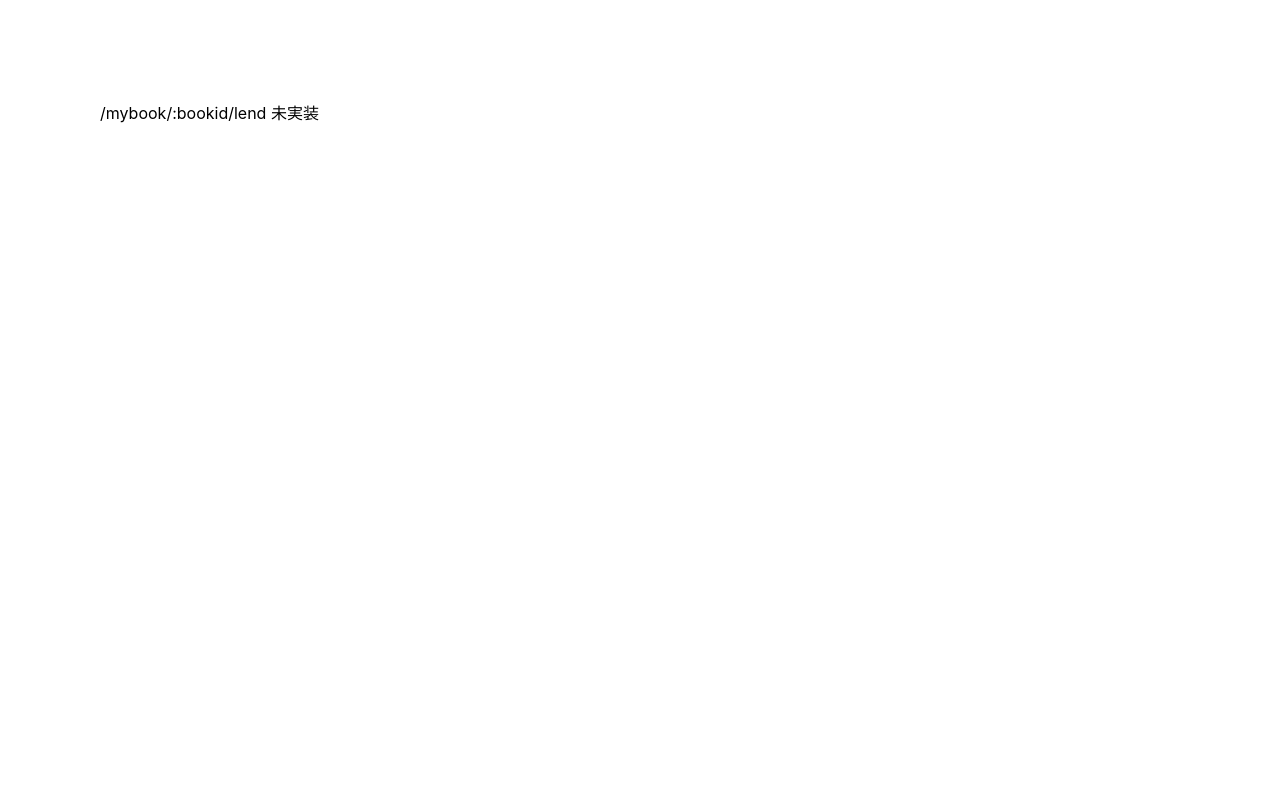
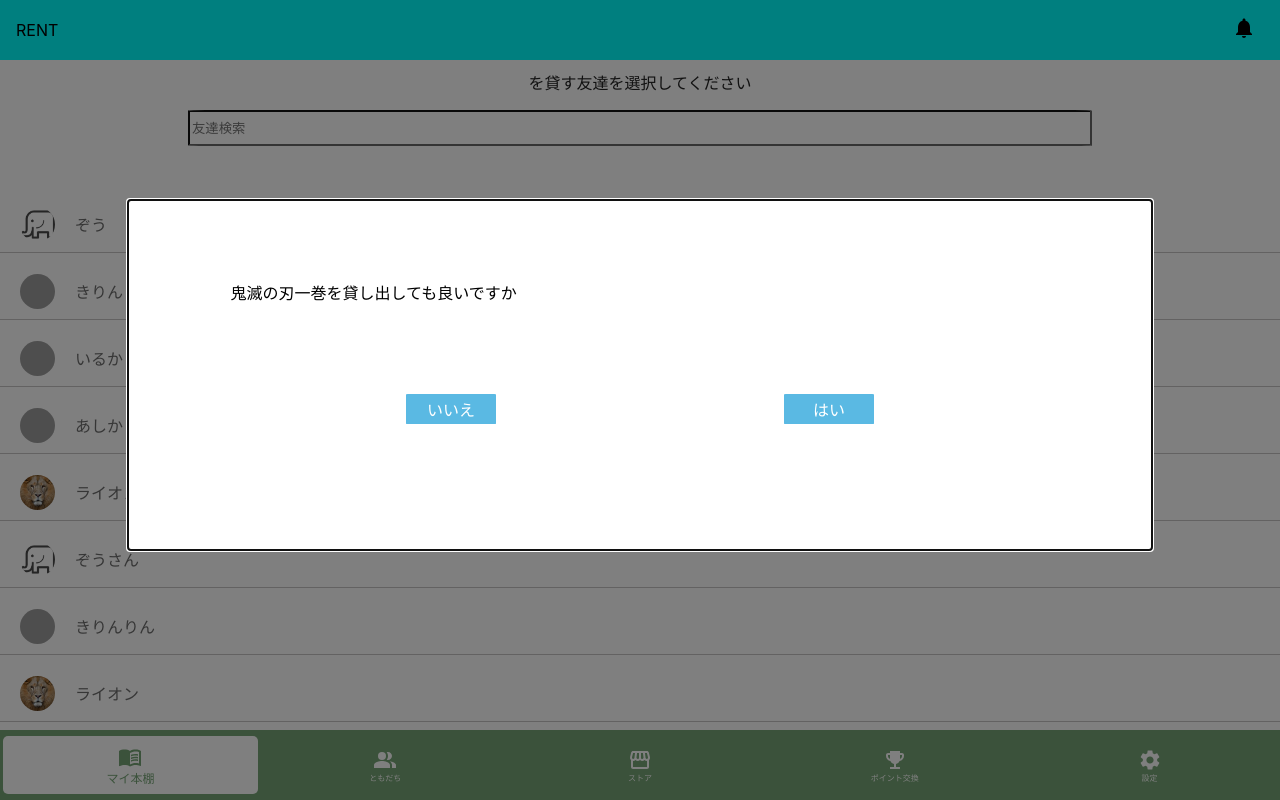
Before and after one commit to Hobiron03/lend, a React (Create React App) app in the folder lend_frontend/: page /mybook/1/lend in a window 1280 px wide. Shown: the top 800 px of the page. Built offline with nearby package versions, Linux system fonts and the light colour scheme; grey boxes are pictures that could not be loaded.

Commit message:
#7 WIP モーダルのコンポーネント作る必要なかったから削除しました

```diff
--- a/lend_frontend/src/App.tsx
+++ b/lend_frontend/src/App.tsx
@@ -12,8 +12,8 @@
 import BottomBar from "./components/organizations/BottomBar/BottomBar";
 import SelectFriendScreen from "./components/SelectFriendScreen/SelectFriendScreen";
 import "./App.scss";
-import Viewer from './components/Viewer/Viewer'
-import MyBookList from './components/MyBookList/MyBookList'
+import Viewer from "./components/Viewer/Viewer";
+import MyBookList from "./components/MyBookList/MyBookList";
 
 function App() {
   return (
@@ -70,15 +70,7 @@
           <Route exact path="/mybook/:id/read" component={Viewer} />
 
           {/* 貸し出し友達選択ページ */}
-          <Route
-            exact
-            path="/mybook/:id/lend"
-            component={() => (
-              <div style={{ padding: "100px" }}>
-                /mybook/:bookid/lend 未実装
-              </div>
-            )}
-          />
+          <Route exact path="/mybook/:id/lend" component={SelectFriendScreen} />
 
           {/* 友達追加ページ */}
           <Route
--- a/lend_frontend/src/components/BookCard/BookCard.tsx
+++ b/lend_frontend/src/components/BookCard/BookCard.tsx
@@ -3,10 +3,10 @@
 import "./_BookCard.scss";
 import "./Button/Button";
 import Button from "./Button/Button";
-import Book from '../../model/book';
+import Book from "../../model/book";
 
 interface BookCardProps {
-  book: Book,
+  book: Book;
 }
 
 const BookCard = (props: BookCardProps): JSX.Element => {
@@ -14,7 +14,11 @@
 
   const handleRead = () => {
     history.push(`/mybook/${props.book.id}/read`);
-  }
+  };
+
+  const handleLend = () => {
+    history.push(`/mybook/${props.book.id}/lend`);
+  };
 
   return (
     <div className="BookCard">
@@ -37,7 +41,7 @@
       </div>
       <div className="BookCard__under">
         <Button content="読む" onClick={handleRead} />
-        <Button content="貸す" onClick={() => console.log("貸す")} />
+        <Button content="貸す" onClick={handleLend} />
       </div>
     </div>
   );
--- a/lend_frontend/src/components/Modal/_Modal.scss
+++ /dev/null
@@ -1,6 +0,0 @@
-.modal_background {
-  margin: 200px auto;
-  width: 80%;
-  height: 350px;
-  background-color: white;
-}
--- a/lend_frontend/src/components/SelectFriendScreen/SelectFriendScreen.tsx
+++ b/lend_frontend/src/components/SelectFriendScreen/SelectFriendScreen.tsx
@@ -1,9 +1,12 @@
 import React, { useCallback, useState } from "react";
+import { RouteComponentProps } from "react-router-dom";
 import FriendColumn from "./FriendColumn/FriendColumn";
+import BaseModal from "@material-ui/core/Modal";
+import ModalContentConfirm from "../Modal/ModalContentConfirm/ModalContentConfirm";
+import friends from "./Friends.json";
+import Screen from "../Screen/Screen";
 import "./_SelectFriendScreen.scss";
-import friends from "./Friends.json";
-
-interface SelectFriendScreenProps {
+interface SelectFriendScreenProps extends RouteComponentProps<{ id: string }> {
   lendBookName: string;
   //貸し出す本の情報が欲しい？
 }
@@ -11,16 +14,38 @@
 const SelectFriendScreen = (props: SelectFriendScreenProps) => {
   const [searchText, setSearchText] = useState<string>("");
   const [isSearch, setIsSearch] = useState<boolean>(false);
+  const [isModalOpen, setModalOpen] = useState<boolean>(true);
 
   const handleSearch = useCallback((e: React.ChangeEvent<HTMLInputElement>) => {
     setSearchText(e.target.value);
     e.target.value === "" ? setIsSearch(false) : setIsSearch(true);
   }, []);
 
+  const handleModalOpen = () => {
+    setModalOpen(true);
+  };
+
+  const handleClose = () => {
+    setModalOpen(false);
+  };
+
+  const onConfirm = () => {
+    //貸し出しのAPIを叩く
+    console.log("貸し出しのAPIを叩く");
+  };
+
+  const onDeny = () => {
+    //貸し出しを中止してモーダルを閉じる
+    console.log("貸し出しを中止してモーダルを閉じる");
+  };
+
   return (
+    <Screen>
       <div className="select_friend_screen">
         <div className="select_friend_screen__top">
-        <p className="select_friend_screen__top__title">{props.lendBookName}</p>
+          <p className="select_friend_screen__top__title">
+            {props.lendBookName}
+          </p>
           <p>を貸す友達を選択してください</p>
           <div className="select_friend_screen__top__search">
             <input
@@ -36,11 +61,13 @@
           {friends.friends.map((friend) => {
             if (isSearch) {
               return searchText === friend.name ? (
+                <span onClick={handleModalOpen}>
                   <FriendColumn
                     key={friend.id}
                     name={friend.name}
                     iconImageURL={friend.iconImageURL}
                   />
+                </span>
               ) : (
                 <></>
               );
@@ -56,6 +83,20 @@
           })}
         </div>
       </div>
+      <BaseModal
+        open={isModalOpen}
+        aria-labelledby="simple-modal-title"
+        aria-describedby="simple-modal-description"
+      >
+        <div className="modal_background">
+          <ModalContentConfirm
+            description="鬼滅の刃一巻を貸し出しても良いですか"
+            onConfirm={onConfirm}
+            onDeny={onDeny}
+          />
+        </div>
+      </BaseModal>
+    </Screen>
   );
 };
 
--- a/lend_frontend/src/components/SelectFriendScreen/_SelectFriendScreen.scss
+++ b/lend_frontend/src/components/SelectFriendScreen/_SelectFriendScreen.scss
@@ -20,3 +20,10 @@
     }
   }
 }
+
+.modal_background {
+  margin: 200px auto;
+  width: 80%;
+  height: 350px;
+  background-color: white;
+}
```
Also changed, not shown: lend_frontend/src/components/Modal/Modal.tsx (deleted, +0 -33 lines). Lines whose indentation alone changed are shown as unchanged.
